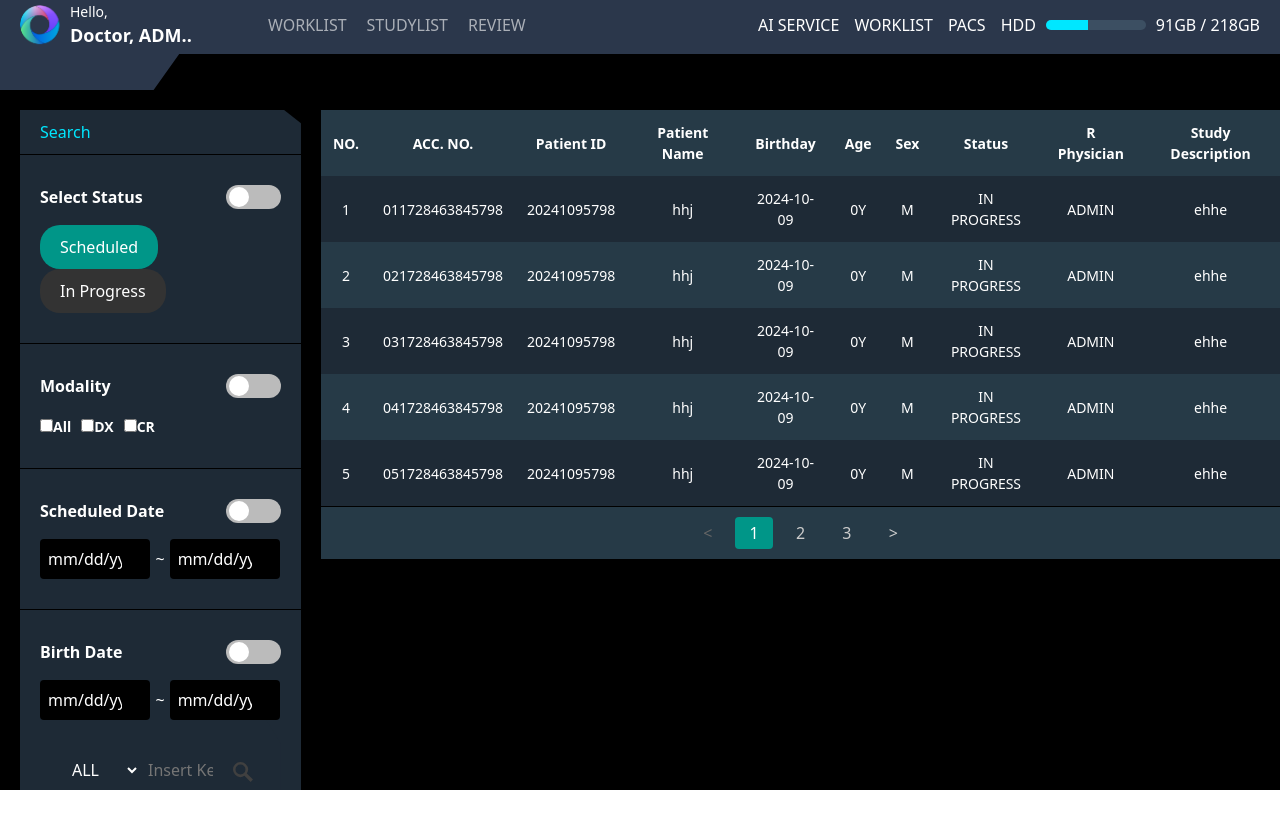
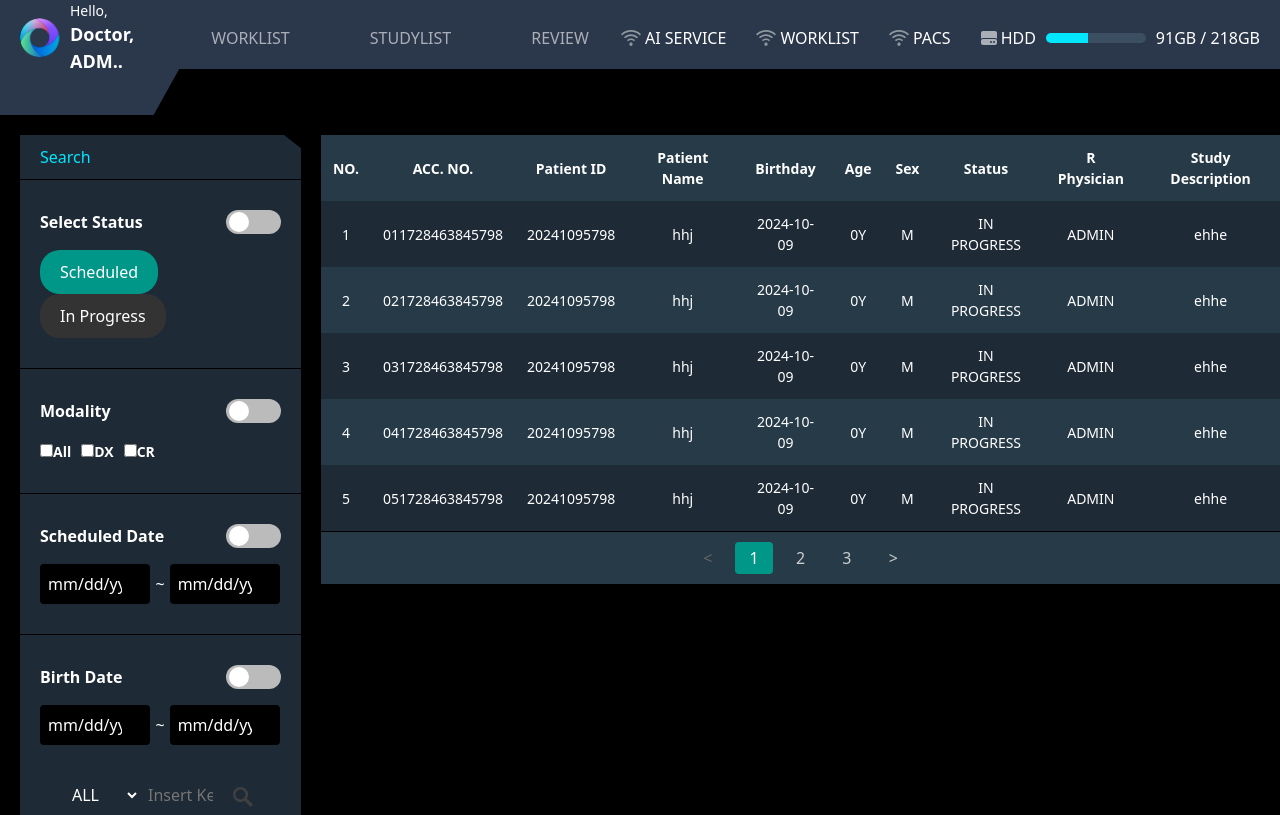
Before and after one commit to NST2210/o-view-web, a React (Vite) app: page / in a window 1280 px wide. Built offline with nearby package versions, Linux system fonts and the light colour scheme; a web font is replaced by a local one.

Commit message:
update header

```diff
--- a/src/components/header/Header.tsx
+++ b/src/components/header/Header.tsx
@@ -4,6 +4,7 @@ import {ReactComponent as IcWifi} from '../../assets/svg/icWifi.svg';
 import {ReactComponent as IconPlus} from '../../assets/svg/icPlusRounded.svg';
 import {ReactComponent as IconTrash} from '../../assets/svg/icTrash.svg';
 import {ReactComponent as IconAmbulance} from '../../assets/svg/icAmbulance.svg';
+import {ReactComponent as IconHdd} from '../../assets/svg/icHdd.svg';
 
 const Header = () => {
     const location = useLocation();
@@ -11,7 +12,7 @@ const Header = () => {
     return (
         <div>
             <header className="header position-relative z-1">
-                <div className="user-info w-20">
+                <div className="user-info w-13">
                     <img
                         src="/src/assets/img/logo.png" // Đường dẫn tới icon avatar
                         alt="User Avatar"
@@ -22,7 +23,7 @@ const Header = () => {
                         <span className="username">Doctor, ADM..</span>
                     </div>
                 </div>
-                <div className='d-flex lh-50 w-80'>
+                <div className='d-flex lh-50 w-87'>
                     <div className='d-flex justify-content-space-between w-100'>
                         <nav className="nav-links">
                             <Link to="/work-list" className={currentPath === '/work-list' ? 'nav-link--selected' : ''}>
@@ -37,11 +38,11 @@ const Header = () => {
                             </Link>
                         </nav>
                         <div className="right-section">
-                            <span>AI SERVICE</span>
-                            <span>WORKLIST</span>
-                            <span>PACS</span>
+                            <span className='d-flex gap-1 align-items-center'><IcWifi/>AI SERVICE</span>
+                            <span className='d-flex gap-1 align-items-center'><IcWifi/>WORKLIST</span>
+                            <span className='d-flex gap-1 align-items-center'><IcWifi/>PACS</span>
                             <div className="hdd-info">
-                                <span>HDD</span>
+                                <span className='d-flex gap-1 align-items-center'><IconHdd/> HDD</span>
                                 <div className="hdd-bar">
                                     <div className="hdd-used" style={{width: '41.7%'}}></div>
                                 </div>
--- a/src/design/sass/components/header.scss
+++ b/src/design/sass/components/header.scss
@@ -47,6 +47,7 @@
   a {
     color: rgba(255, 255, 255, 0.6);
     text-decoration: none;
+    padding: 0 30px;
 
     &:hover {
       color: rgb(16, 232, 232);
@@ -63,7 +64,7 @@
 .right-section {
   display: flex;
   align-items: center;
-  gap: 15px;
+  gap: 30px;
 }
 
 .hdd-info {
```
Also changed, not shown: src/assets/svg/icHdd.svg (added), src/assets/svg/icWifi.svg.
